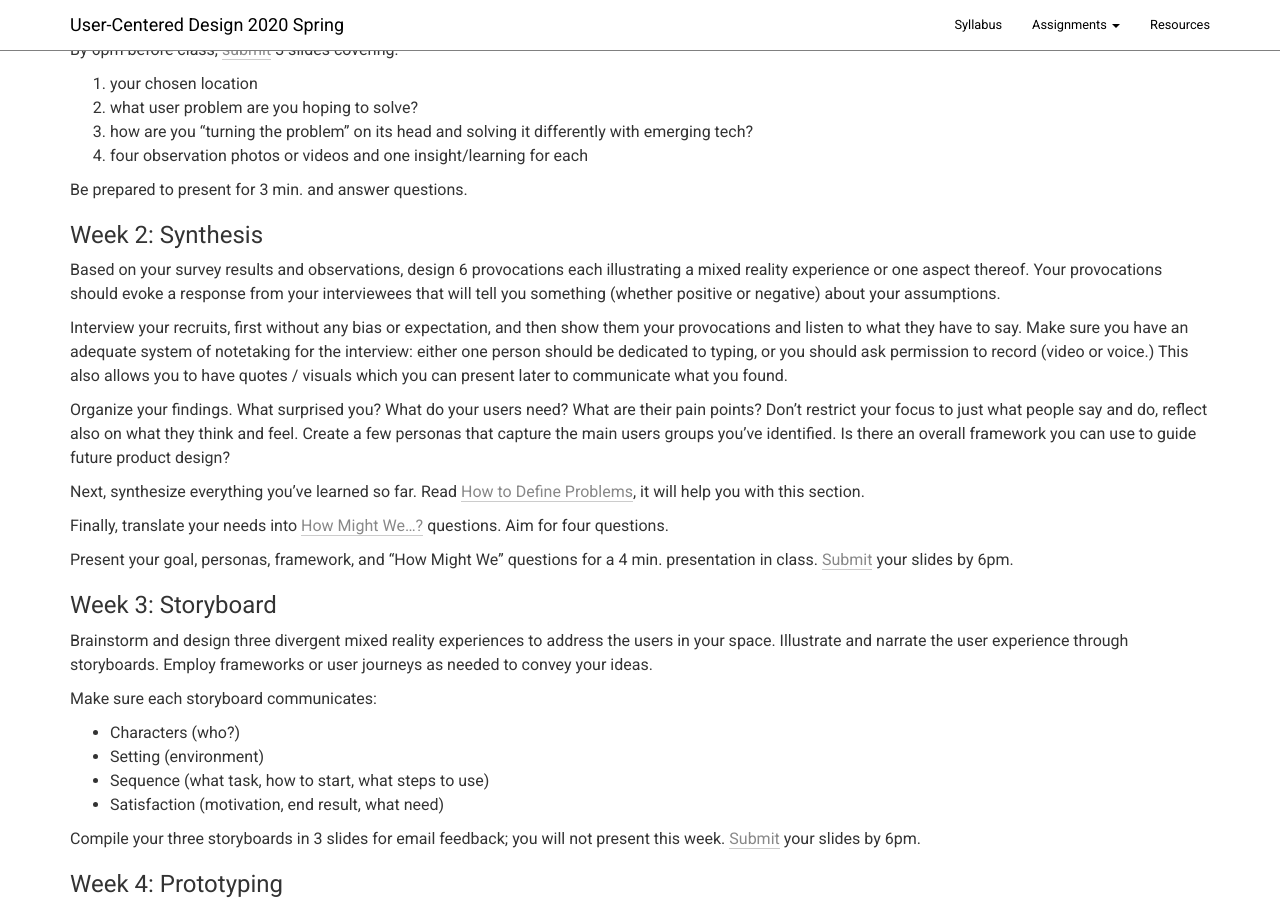
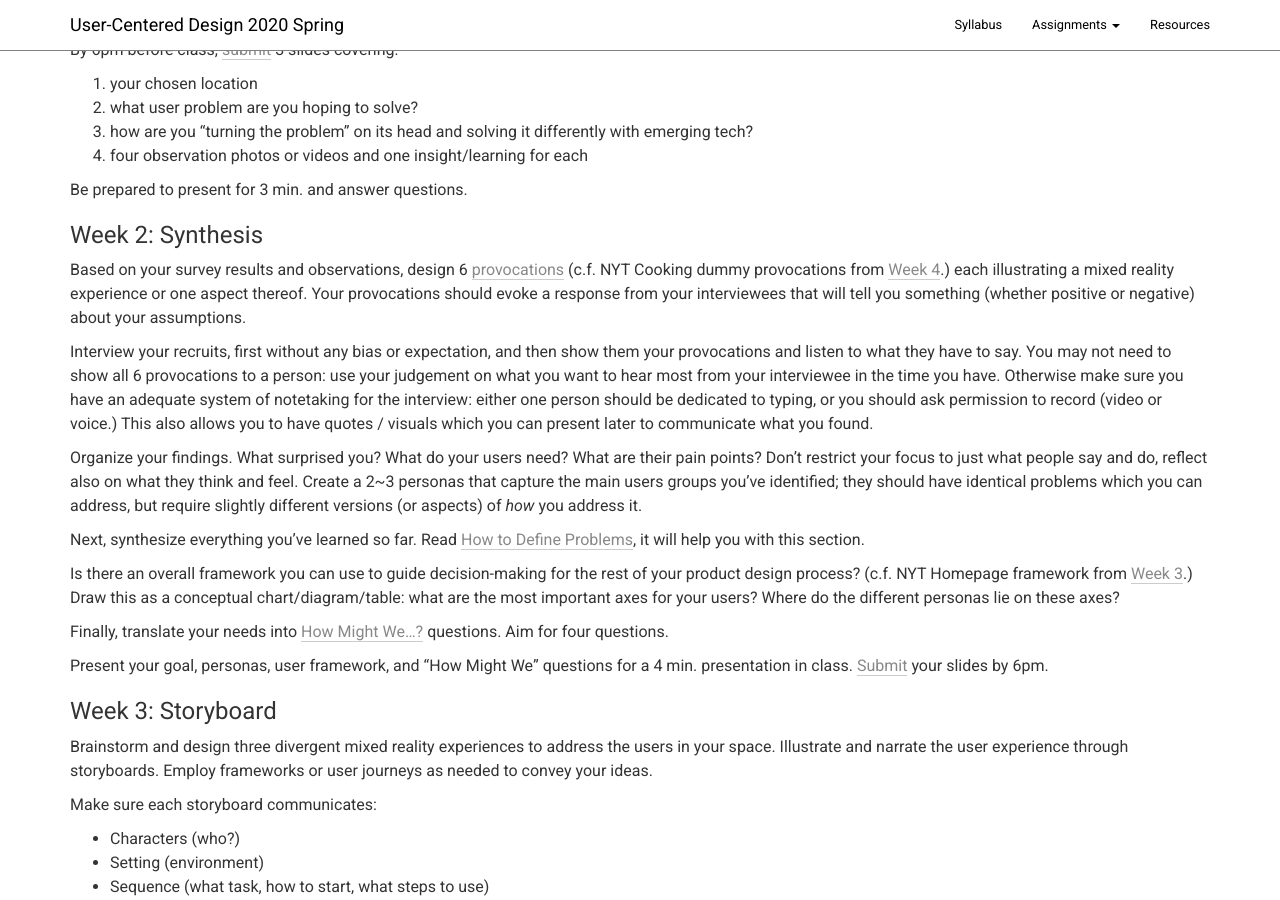
Before and after one commit to columbiaspatialinfo/columbiaspatialinfo.github.io, a Jekyll site: the page built from a3.md, in a window 1280 px wide and 900 px high, scrolled down 912 px. Built offline with Jekyll 4.4.1, drawn with Linux system fonts in a browser that asks for light colours; our own code applies the rules of GitHub Pages for plain Markdown files.

Commit message:
Update a3.md

```diff
--- a/a3.md
+++ b/a3.md
@@ -44,17 +44,19 @@ Be prepared to present for 3 min. and answer questions.
 
 ### Week 2: Synthesis
 
-Based on your survey results and observations, design 6 provocations each illustrating a mixed reality experience or one aspect thereof. Your provocations should evoke a response from your interviewees that will tell you something (whether positive or negative) about your assumptions.
+Based on your survey results and observations, design 6 [provocations](https://doga.no/en/tools/inclusive-design/tools-and-methods/tools/3.-design-provocation/) (c.f. NYT Cooking dummy provocations from [Week 4](https://docs.google.com/presentation/d/1AScRj9S5KZWTvduvrnVrCkMHpqtOqjdrLAv9sLfjxsc/edit).) each illustrating a mixed reality experience or one aspect thereof. Your provocations should evoke a response from your interviewees that will tell you something (whether positive or negative) about your assumptions.
 
-Interview your recruits, first without any bias or expectation, and then show them your provocations and listen to what they have to say. Make sure you have an adequate system of notetaking for the interview: either one person should be dedicated to typing, or you should ask permission to record (video or voice.) This also allows you to have quotes / visuals which you can present later to communicate what you found.
+Interview your recruits, first without any bias or expectation, and then show them your provocations and listen to what they have to say. You may not need to show all 6 provocations to a person: use your judgement on what you want to hear most from your interviewee in the time you have. Otherwise make sure you have an adequate system of notetaking for the interview: either one person should be dedicated to typing, or you should ask permission to record (video or voice.) This also allows you to have quotes / visuals which you can present later to communicate what you found.
 
-Organize your findings. What surprised you? What do your users need? What are their pain points? Don't restrict your focus to just what people say and do, reflect also on what they think and feel. Create a few personas that capture the main users groups you've identified. Is there an overall framework you can use to guide future product design?
+Organize your findings. What surprised you? What do your users need? What are their pain points? Don't restrict your focus to just what people say and do, reflect also on what they think and feel. Create a 2~3 personas that capture the main users groups you've identified; they should have identical problems which you can address, but require slightly different versions (or aspects) of _how_ you address it.
 
 Next, synthesize everything you've learned so far. Read [How to Define Problems](https://faculty.washington.edu/ajko/books/design-methods/how-to-define-problems.html), it will help you with this section.
 
+Is there an overall framework you can use to guide decision-making for the rest of your product design process? (c.f. NYT Homepage framework from [Week 3](https://docs.google.com/presentation/d/1f2ZJGiyUhmMy9Bh5tzDzzcNx9Wa7O5nMFnHWGsdbLcw/edit).) Draw this as a conceptual chart/diagram/table: what are the most important axes for your users? Where do the different personas lie on these axes?
+
 Finally, translate your needs into [How Might We...?](https://www.interaction-design.org/literature/article/define-and-frame-your-design-challenge-by-creating-your-point-of-view-and-ask-how-might-we) questions. Aim for four questions.
 
-Present your goal, personas, framework, and "How Might We" questions for a 4 min. presentation in class. [Submit](https://forms.gle/EDzhzmCAJPhydBog6) your slides by 6pm.
+Present your goal, personas, user framework, and "How Might We" questions for a 4 min. presentation in class. [Submit](https://forms.gle/EDzhzmCAJPhydBog6) your slides by 6pm.
 
 ### Week 3: Storyboard
 
```
